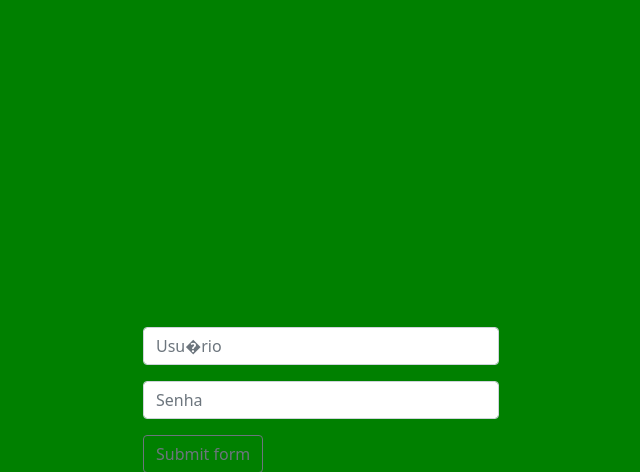
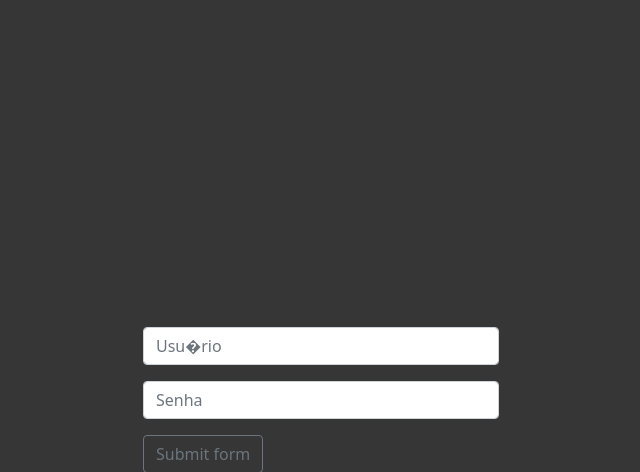
Before and after one commit to allanvilas/thewooldev, a PHP site: page / in a window 1280 px wide. Shown: the top 472 px of the page, without its empty margins (319-959 px from the left). Run offline with PHP 8.4, Linux system fonts and the light colour scheme.

Commit message:
agora vai

```diff
--- a/css/style.css
+++ b/css/style.css
@@ -1,3 +1,3 @@
 html > body{
-    background-color: green;
+    background-color: #363636;
 }
```
